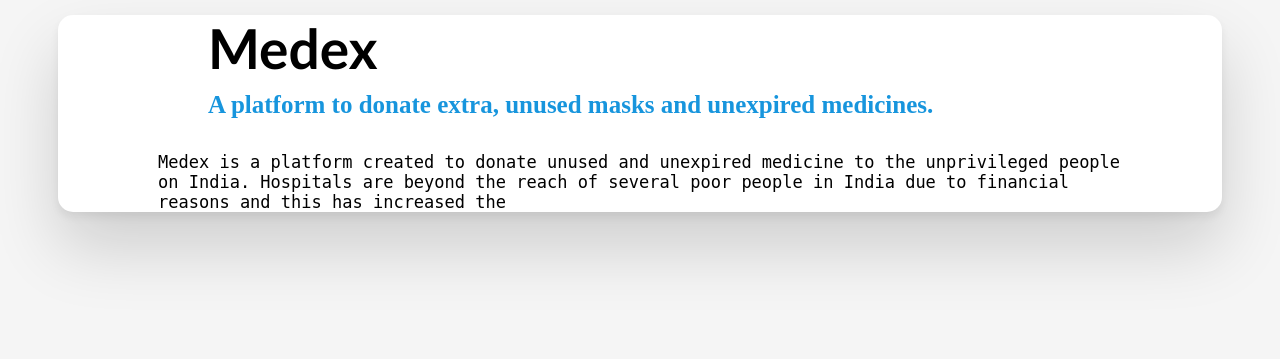
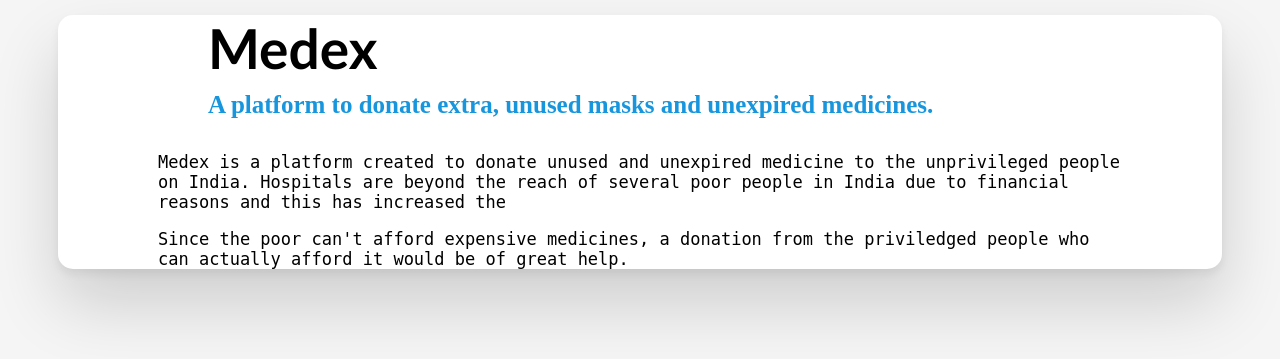
Before and after one commit to aditya303030/medex-web, a Django app: page / in a window 1280 px wide. Shown: the part 143-502 px from the top of the page. Run offline with Django 3.2, Linux system fonts and the light colour scheme.

Commit message:
added a second paragraph

```diff
--- a/home/templates/home.html
+++ b/home/templates/home.html
@@ -25,6 +25,7 @@
       <h1 >Medex</h1>
       <h4>A platform to donate extra, unused masks and unexpired medicines.</h4>
       <p class="para para-1">Medex is a platform created to donate unused and unexpired medicine to the unprivileged people on India. Hospitals are beyond the reach of several poor people in India due to financial reasons and this has increased the  </p>
+      <p class="para para-2">Since the poor can't afford expensive medicines, a donation from the priviledged people who can actually afford it would be of great help.</p>
     </div>
     <header>
         <div class="form-container" align = 'center'>
```
